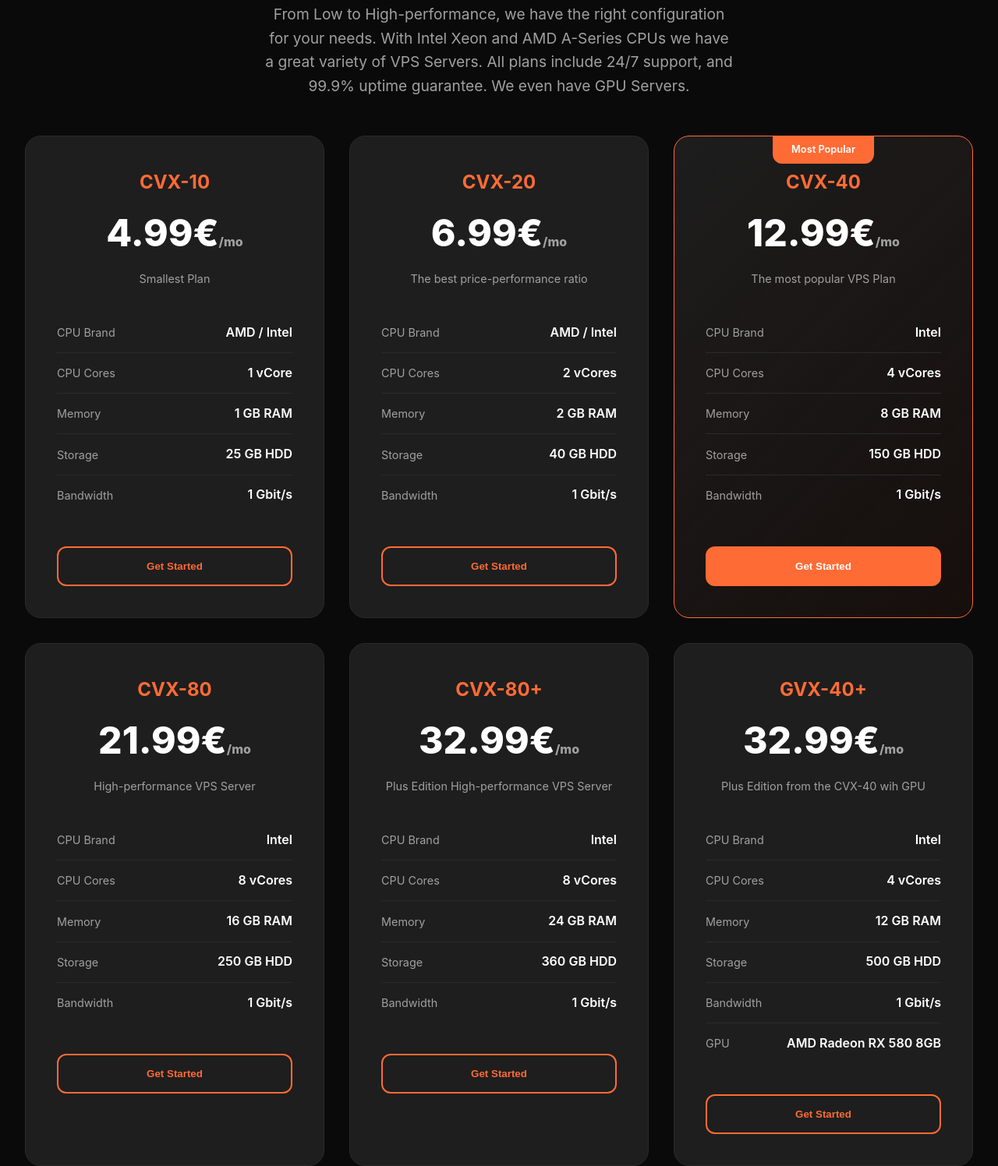
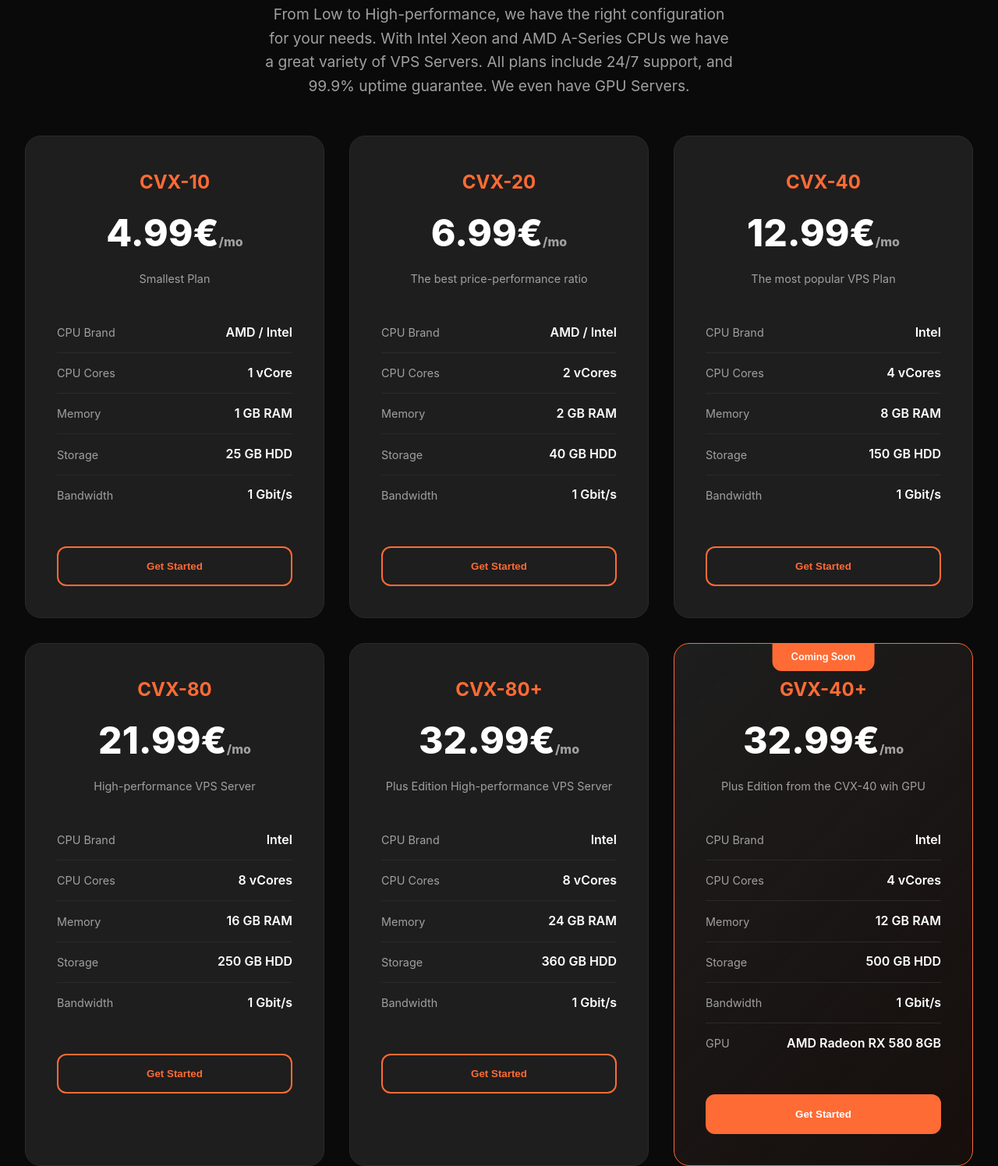
Before and after one commit to jxelbds/german.hosting, a plain HTML site: page index.html in a window 1280 px wide. Shown: the part 986-2482 px from the top of the page at 78% size. Drawn offline with Linux system fonts and the light colour scheme.

Commit message:
Update index.html

```diff
--- a/index.html
+++ b/index.html
@@ -558,7 +558,7 @@
                 <button class="plan-button">Get Started</button>
             </div>
 
-            <div class="plan-card popular" data-plan="CVX-40">
+            <div class="plan-card" data-plan="CVX-40">
                 <div class="plan-name">CVX-40</div>
                 <div class="plan-price">12.99€<span style="font-size: 1rem; color: var(--text-secondary);">/mo</span></div>
                 <div class="plan-period">The most popular VPS Plan</div>
@@ -647,7 +647,7 @@
                 <button class="plan-button">Get Started</button>
             </div>
 
-            <div class="plan-card" data-plan="GVX-40+">
+            <div class="plan-card comingsoon" data-plan="GVX-40+">
                 <div class="plan-name">GVX-40+</div>
                 <div class="plan-price">32.99€<span style="font-size: 1rem; color: var(--text-secondary);">/mo</span></div>
                 <div class="plan-period">Plus Edition from the CVX-40 wih GPU</div>
```
